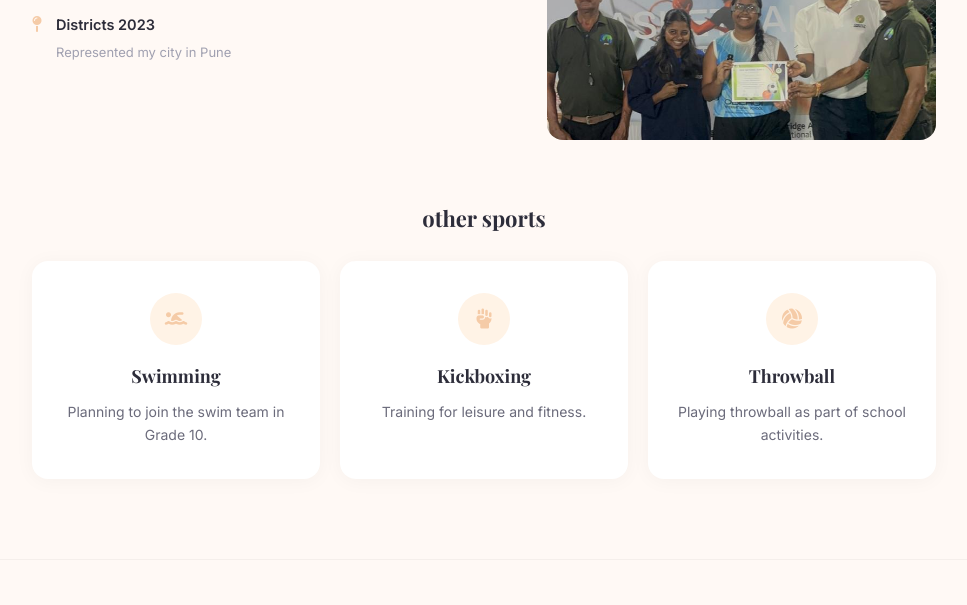
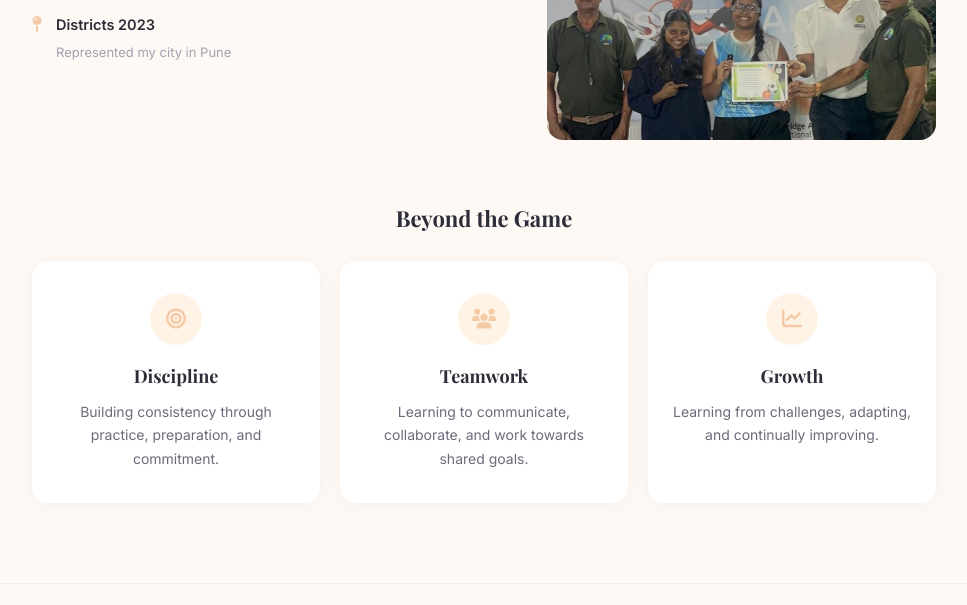
Before and after one commit to KiaraBhandari8/portfolio, a plain HTML site: page pages/sports.html in a window 1280 px wide. Shown: the part 864-1469 px from the top of the page, without its empty margins (156-1123 px from the left). Drawn offline with nearby package versions, Linux system fonts and the light colour scheme; a web font is replaced by a local one.

Commit message:
Revise sports section with new titles and content

```diff
--- a/pages/sports.html
+++ b/pages/sports.html
@@ -54,22 +54,31 @@
         </div>
       </div>
 
-      <h3 class="section-subtitle">other sports</h3>
+
+<h3 class="section-subtitle">Beyond the Game</h3>
 <div class="other-sports-grid">
     <div class="sport-tile">
-          <div class="sport-tile-icon"><i class="fas fa-swimmer"></i></div>
-          <h4>Swimming</h4>
-          <p>Planning to join the swim team in Grade 10.</p>
+        <div class="sport-tile-icon">
+            <i class="fas fa-bullseye"></i>
         </div>
+        <h4>Discipline</h4>
+        <p>Building consistency through practice, preparation, and commitment.</p>
+    </div>
+
     <div class="sport-tile">
-          <div class="sport-tile-icon"><i class="fas fa-fist-raised"></i></div>
-          <h4>Kickboxing</h4>
-          <p>Training for leisure and fitness.</p>
+        <div class="sport-tile-icon">
+            <i class="fas fa-users"></i>
         </div>
+        <h4>Teamwork</h4>
+        <p>Learning to communicate, collaborate, and work towards shared goals.</p>
+    </div>
+
     <div class="sport-tile">
-          <div class="sport-tile-icon"><i class="fas fa-volleyball-ball"></i></div>
-          <h4>Throwball</h4>
-          <p>Playing throwball as part of school activities.</p>
+        <div class="sport-tile-icon">
+            <i class="fas fa-chart-line"></i>
+        </div>
+        <h4>Growth</h4>
+        <p>Learning from challenges, adapting, and continually improving.</p>
     </div>
 </div>
 </div>
```
Lines whose indentation alone changed are shown as unchanged.
